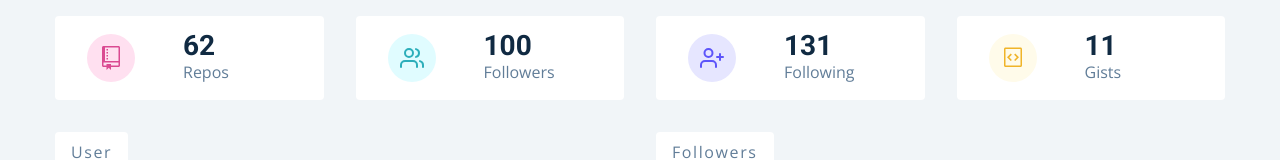
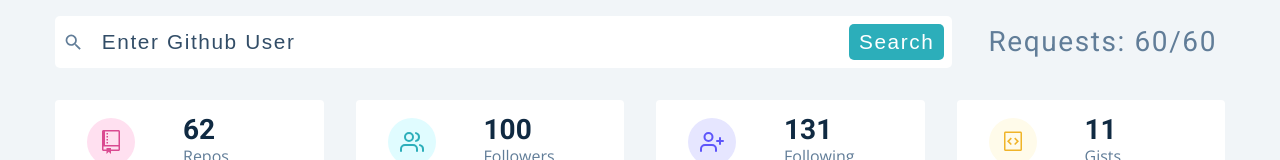
Before and after one commit to kucheriavii/github_social, a React (Create React App) app: page / in a window 1280 px wide. Shown: the top 160 px of the page. Built offline with nearby package versions, Linux system fonts and the light colour scheme; what fusioncharts would draw is missing.

Commit message:
293 - Search Component

```diff
--- a/src/components/Search.js
+++ b/src/components/Search.js
@@ -1,9 +1,29 @@
-import React from 'react';
+import React, { useState } from 'react';
 import styled from 'styled-components';
 import { MdSearch } from 'react-icons/md';
 import { GithubContext } from '../context/context';
 const Search = () => {
-  return <h2>search component</h2>;
+  const [user, setUser] = useState('')
+  //gets things from global context
+  const handleSubmit = (e) => {
+    e.preventDefault();
+    if (user) {
+      //more logic here
+      //optioanal
+    }
+  }
+  return <section className='section'>
+    <Wrapper className='section-center'>
+      <form onSubmit={handleSubmit}>
+        <div className='form-control'>
+          <MdSearch />
+          <input type="text" placeholder='enter github user' value={user} onChange={(e) => setUser(e.target.value)}/>
+          <button type="submit"> search </button>
+        </div>
+      </form>
+      <h3>requests: 60/60</h3>
+    </Wrapper>
+  </section>
 };
 
 const Wrapper = styled.div`
--- a/src/pages/Dashboard.js
+++ b/src/pages/Dashboard.js
@@ -6,7 +6,7 @@
   return (
     <main>
       {/* <Navbar></Navbar> */}
-      {/* <Search></Search> */}
+      <Search></Search>
       <Info></Info>
       <User></User>
       <Repos />
```
